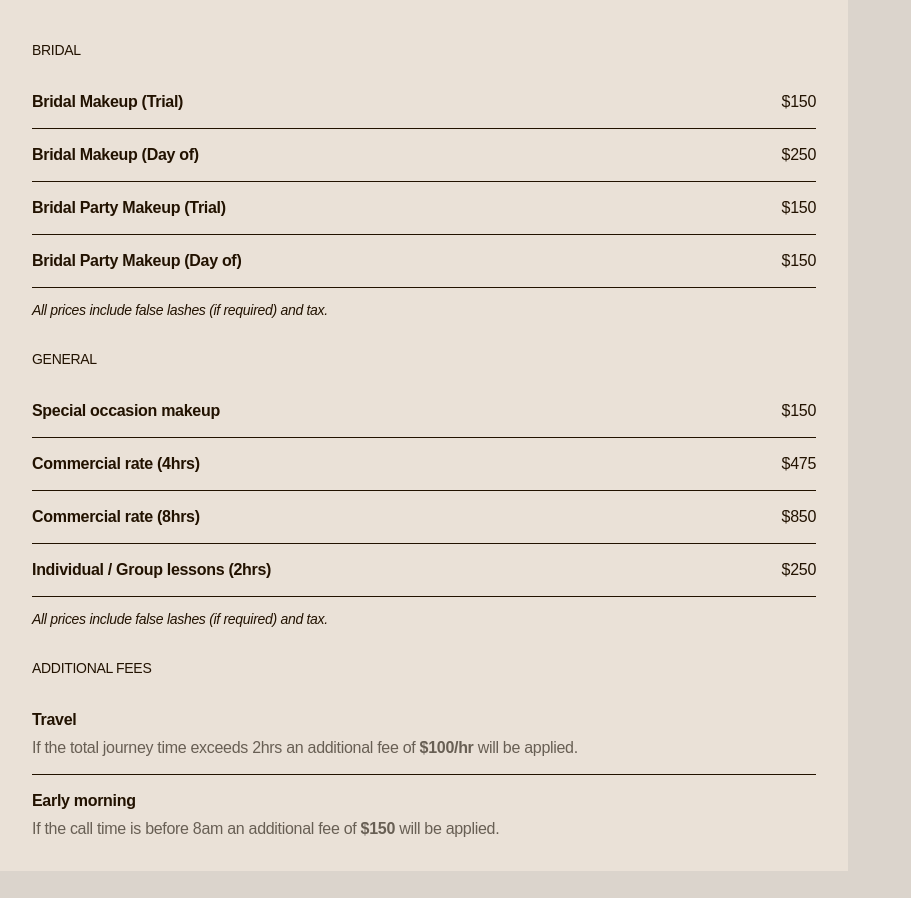
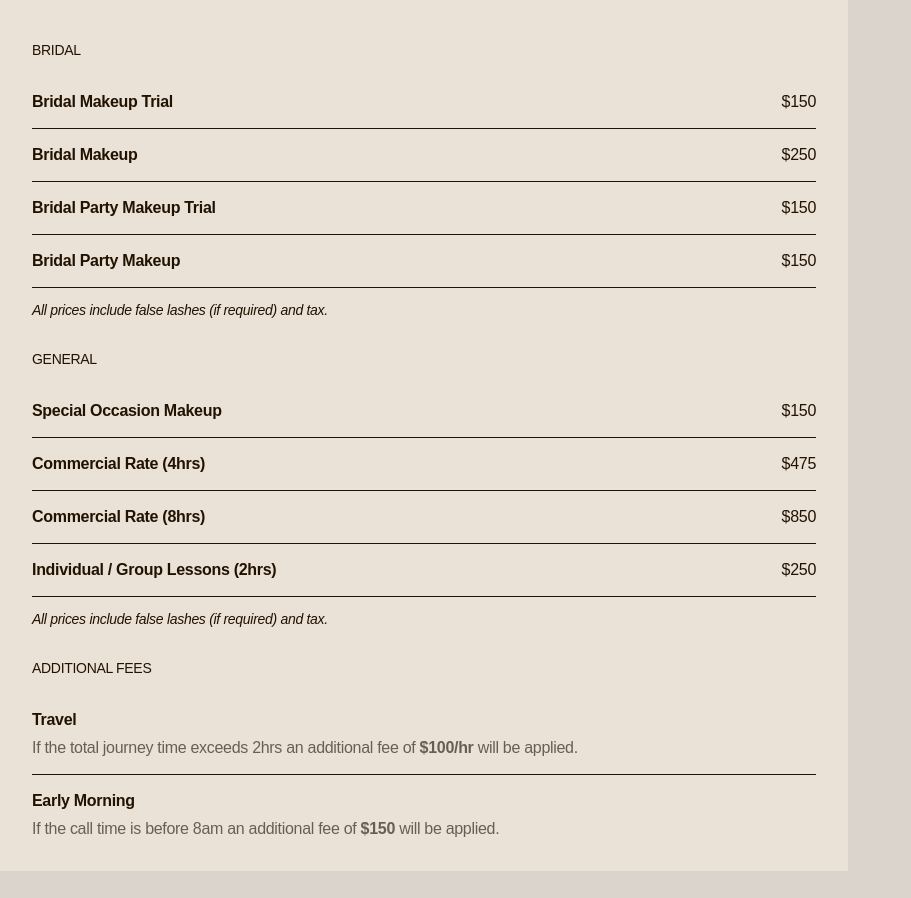
Before and after one commit to mariannemoore/mariannemoore.github.io, a Jekyll site: the page built from index.md, in a window 1280 px wide. Shown: the part 1233-2131 px from the top of the page, without its empty margins (0-911 px from the left). Built offline with Jekyll 4.4.1, drawn with Linux system fonts in a browser that asks for light colours; some web fonts are replaced.

```diff
--- a/_data/services.yml
+++ b/_data/services.yml
@@ -1,27 +1,27 @@
 bridal:
-  - service: Bridal Makeup (Trial)
+  - service: Bridal Makeup Trial
     cost: $150
     description:
-  - service: Bridal Makeup (Day of)
+  - service: Bridal Makeup
     cost: $250
     description:
-  - service: Bridal Party Makeup (Trial)
+  - service: Bridal Party Makeup Trial
     cost: $150
     description:
-  - service: Bridal Party Makeup (Day of)
+  - service: Bridal Party Makeup
     cost: $150
     description:
 general:
-  - service: Special occasion makeup
+  - service: Special Occasion Makeup
     cost: $150
     description:
-  - service: Commercial rate (4hrs)
+  - service: Commercial Rate (4hrs)
     cost: $475
     description:
-  - service: Commercial rate (8hrs)
+  - service: Commercial Rate (8hrs)
     cost: $850
     description:
-  - service: Individual / Group lessons (2hrs)
+  - service: Individual / Group Lessons (2hrs)
     cost: $250
     description:
 additional:
@@ -29,7 +29,7 @@ additional:
     cost:
     description: |
       If the total journey time exceeds 2hrs an additional fee of <strong>$100/hr</strong> will be applied.
-  - service: Early morning
+  - service: Early Morning
     cost:
     description: |
       If the call time is before 8am an additional fee of <strong>$150</strong> will be applied.
--- a/_includes/header.html
+++ b/_includes/header.html
@@ -1,7 +1,9 @@
 <header>
-    <h1>Marianne Moore</h1>
+    <h1>
+        <a href="/">Marianne Moore</a>
+    </h1>
     <div>
-        <p class="uppercased-text">{% if page.class != "home" %}<a href="/">Home</a> &middot; {% endif %}Makeup Artist, Victoria BC</p>
+        <p class="uppercased-text">Makeup Artist, Victoria BC</p>
         {% if page.class == "home" %}
         <p class="scroll-hint uppercased-text"><span>Scroll</span> &rarr;</p>
         {% endif %}
--- a/_layouts/default.html
+++ b/_layouts/default.html
@@ -11,7 +11,20 @@ layout: compress
         {% else %}
         <title>Marianne Moore &middot; Makeup Artist Victoria BC &middot; {{ page.title }}</title>
         {% endif %}
-        <meta name="description" content="">
+        <!-- Primary Meta Tags -->
+        <meta name="title" content="Marianne Moore · Makeup Artist Victoria BC" />
+        <meta name="description" content="Marianne Moore is a luxury makeup artist specializing in bridal and editorial makeup based in Victoria BC" />
+        <!-- Open Graph / Facebook -->
+        <meta property="og:type" content="website" />
+        <meta property="og:url" content="http://mariannemakeup.com/" />
+        <meta property="og:title" content="Marianne Moore · Makeup Artist Victoria BC" />
+        <meta property="og:description" content="Marianne Moore is a luxury makeup artist specializing in bridal and editorial makeup based in Victoria BC" />
+        <meta property="og:image" content="/assets/meta.png" />
+        <!-- Twitter -->
+        <meta property="twitter:card" content="summary_large_image" />
+        <meta property="twitter:url" content="http://mariannemakeup.com/" />
+        <meta property="twitter:title" content="Marianne Moore · Makeup Artist Victoria BC" />
+        <meta property="twitter:description" content="Marianne Moore is a luxury makeup artist specializing in bridal and editorial makeup based in Victoria BC" />
         <link rel="icon" type="image/svg+xml" href="/favicon.svg">
         <link color="#888" href="/favicon.svg" rel="mask-icon">
         <link rel="preconnect" href="https://fonts.googleapis.com">
--- a/_sass/_header.scss
+++ b/_sass/_header.scss
@@ -20,6 +20,10 @@ header {
       position: relative;
     }
 
+    a {
+      text-decoration: none;
+    }
+
     .scroll-hint {
       position: absolute;
       top: 0;
```
Also changed, not shown: assets/marianne-portrait.png (deleted), assets/meta.png (added).
